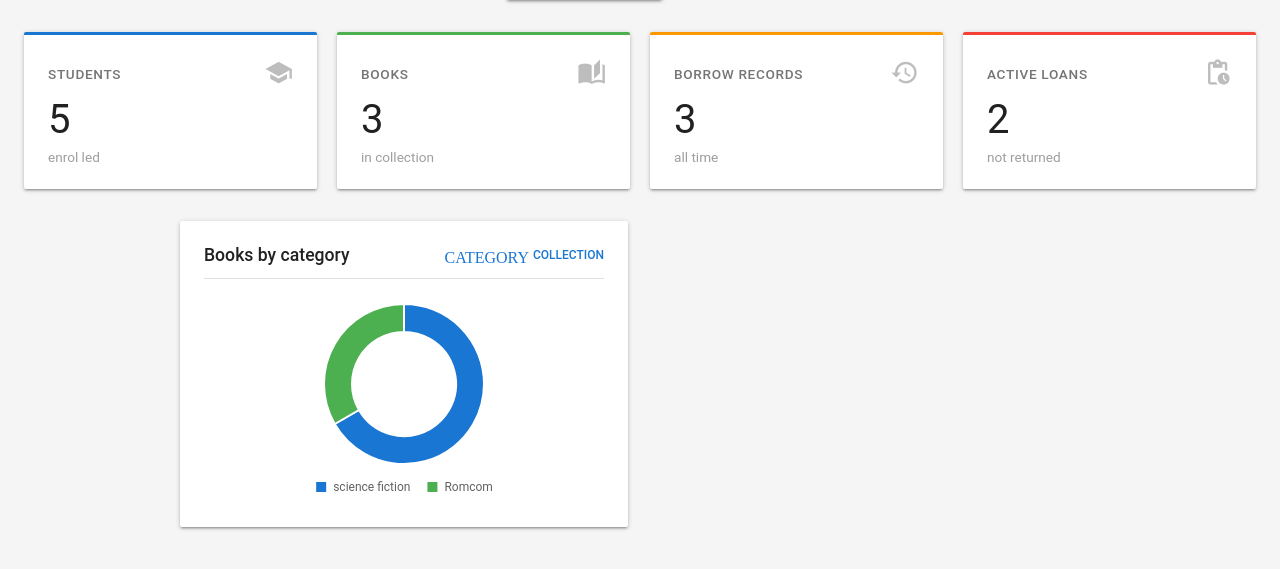
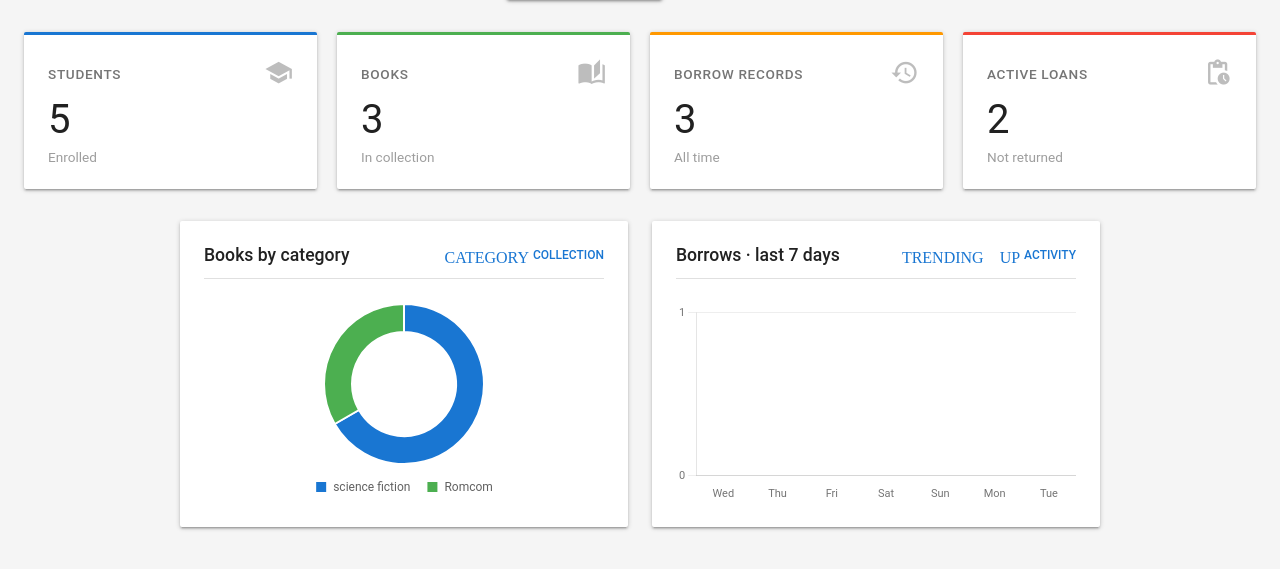
Before and after one commit to itsmeurky/it30b, a PHP site: page /dashboard.php in a window 1280 px wide. Shown: the part 75-644 px from the top of the page. Run offline with PHP 8.4, Linux system fonts and the light colour scheme; data comes from the database, SQL or seed files in the repository.

Commit message:
added CODEBLOCK4

```diff
--- a/dashboard.php
+++ b/dashboard.php
@@ -271,7 +271,7 @@ try {
                 <span class="material-icons">school</span>
             </div>
             <div class="stat-number"><?= $studentCount ?></div>
-            <div class="stat-sub">enrol led</div>
+            <div class="stat-sub">Enrolled</div>
         </div>
 
         <div class="stat-card">
@@ -280,7 +280,7 @@ try {
                 <span class="material-icons">auto_stories</span>
             </div>
             <div class="stat-number"><?= $bookCount ?></div>
-            <div class="stat-sub">in collection</div>
+            <div class="stat-sub">In collection</div>
         </div>
 
         <div class="stat-card">
@@ -289,7 +289,7 @@ try {
                 <span class="material-icons">history</span>
             </div>
             <div class="stat-number"><?= $totalBorrows ?></div>
-            <div class="stat-sub">all time</div>
+            <div class="stat-sub">All time</div>
         </div>
 
         <div class="stat-card">
@@ -298,7 +298,7 @@ try {
                 <span class="material-icons">pending_actions</span>
             </div>
             <div class="stat-number"><?= $activeBorrows ?></div>
-            <div class="stat-sub">not returned</div>
+            <div class="stat-sub">Not returned</div>
         </div>
     </div>
 </div>
@@ -317,6 +317,20 @@ try {
         </div>
         <canvas id="categoryChart" width="400" height="200"></canvas>
     </div>
+
+    <!-- Bar Chart: Borrow Activity -->
+<div class="chart-card">
+    <div class="chart-title">
+        Borrows · last 7 days
+
+        <span>
+            <span class="material-icons">trending_up</span>
+            activity
+        </span>
+    </div>
+
+    <canvas id="borrowChart" width="400" height="200"></canvas>
+</div>
 
 </div>
 
@@ -385,6 +399,87 @@ try {
                 }
             }
         });
+
+        // ---------- DOUGHNUT: BOOKS BY CATEGORY ----------
+
+    // ---------- BAR: BORROWS LAST 7 DAYS ----------
+
+const borrowCtx = document
+    .getElementById('borrowChart')
+    .getContext('2d');
+
+new Chart(borrowCtx, {
+    type: 'bar',
+
+    data: {
+        labels: <?= json_encode($dayLabels) ?>,
+
+        datasets: [{
+            label: 'Borrows',
+            data: <?= json_encode($dailyBorrows) ?>,
+            backgroundColor: colors.blue,
+            borderRadius: 0, // Material flat bars are sharp
+
+            barPercentage: 0.6,
+            categoryPercentage: 0.8
+        }]
+    },
+
+    options: {
+        responsive: true,
+        maintainAspectRatio: true,
+
+        plugins: {
+            legend: {
+                display: false
+            },
+
+            tooltip: {
+                backgroundColor: '#212121',
+                titleColor: '#ffffff',
+                bodyColor: '#ffffff',
+                padding: 10,
+                cornerRadius: 4,
+
+                callbacks: {
+                    label: (ctx) => ` ${ctx.raw} borrows`
+                }
+            }
+        },
+
+        scales: {
+            y: {
+                beginAtZero: true,
+                grid: {
+                    color: '#eeeeee',
+                    drawBorder: false
+                },
+                ticks: {
+                    stepSize: 1,
+                    color: '#757575',
+                    font: {
+                        size: 11,
+                        family: 'Roboto'
+                    }
+                }
+            },
+
+            x: {
+                grid: {
+                    display: false
+                },
+                ticks: {
+                    color: '#757575',
+                    font: {
+                        size: 11,
+                        family: 'Roboto'
+                    }
+                }
+            }
+        }
+    }
+});
     })();
+
 </script>
 </html>
--- a/includes/navbar.php
+++ b/includes/navbar.php
@@ -24,6 +24,35 @@ while ($row = $catStmt->fetch()) {
     $categories[]     = $row['book_category'];
     $categoryCounts[] = (int) $row['cnt'];
 }
+
+// ---------- 3. BORROW ACTIVITY LAST 7 DAYS ----------
+
+$dailyStmt = $pdo->query("
+    SELECT DATE(borrow_date) AS day, COUNT(*) AS cnt
+    FROM borrow
+    WHERE borrow_date >= CURDATE() - INTERVAL 6 DAY
+    GROUP BY DATE(borrow_date)
+    ORDER BY day ASC
+");
+
+$borrowByDay = [];
+
+while ($row = $dailyStmt->fetch()) {
+    $borrowByDay[$row['day']] = (int) $row['cnt'];
+}
+
+// Generate labels and counts for the last 7 days
+
+$dayLabels = [];
+$dailyBorrows = [];
+
+for ($i = 6; $i >= 0; $i--) {
+    $date = date('Y-m-d', strtotime("-$i days"));
+
+    $dayLabels[] = date('D', strtotime($date));
+    $dailyBorrows[] = $borrowByDay[$date] ?? 0;
+}
+
 ?>
 
 <!-- Material Icon -->
--- a/index.php
+++ b/index.php
@@ -427,6 +427,7 @@ if ($section === 'borrow' && $action === 'return') {
         <a href="index.php?section=students">Students</a>
         <a href="index.php?section=books">Books</a>
         <a href="index.php?section=borrow">Borrow</a>
+        <a href="dashboard.php">Dashboard</a>
     </nav>
 
     <hr>
```
